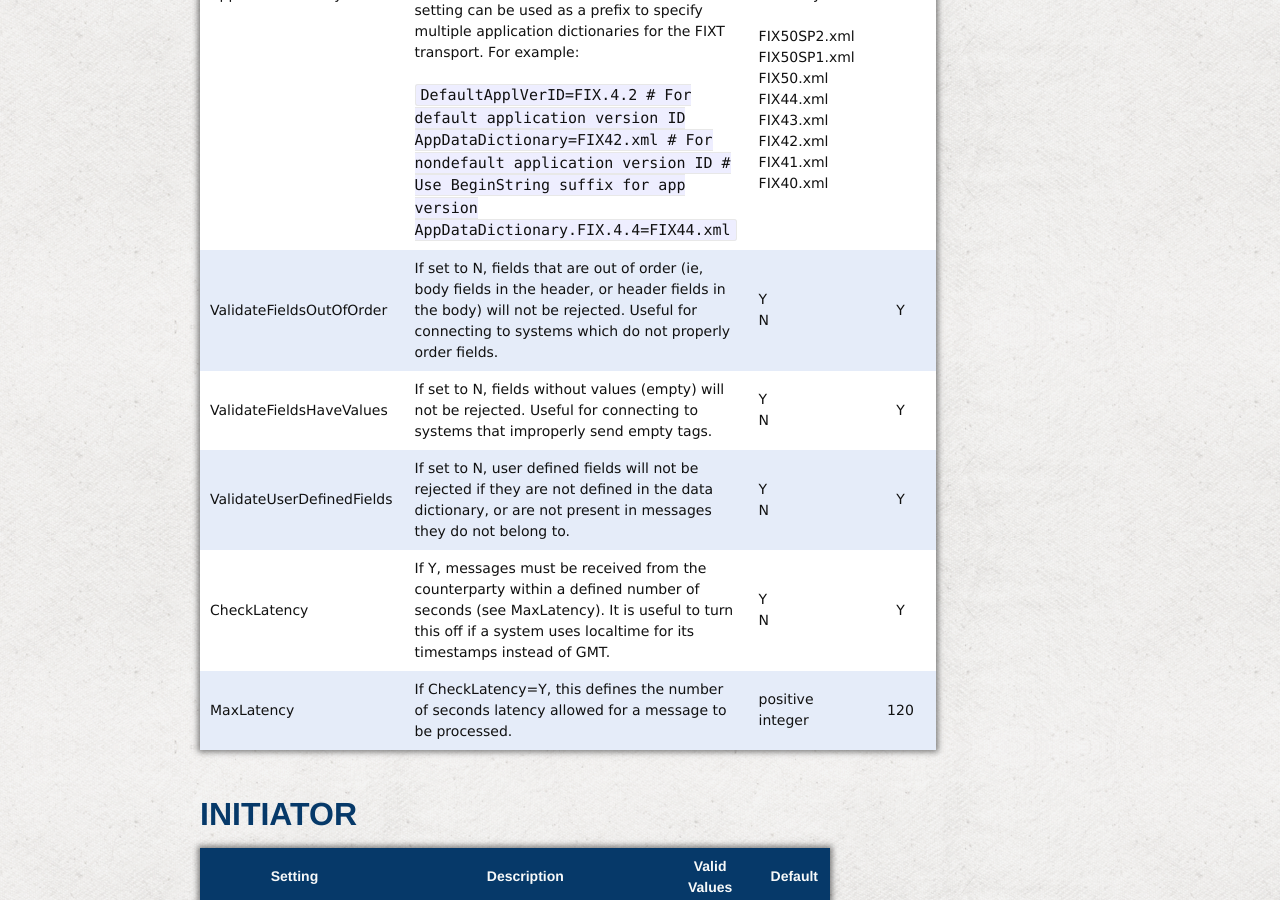
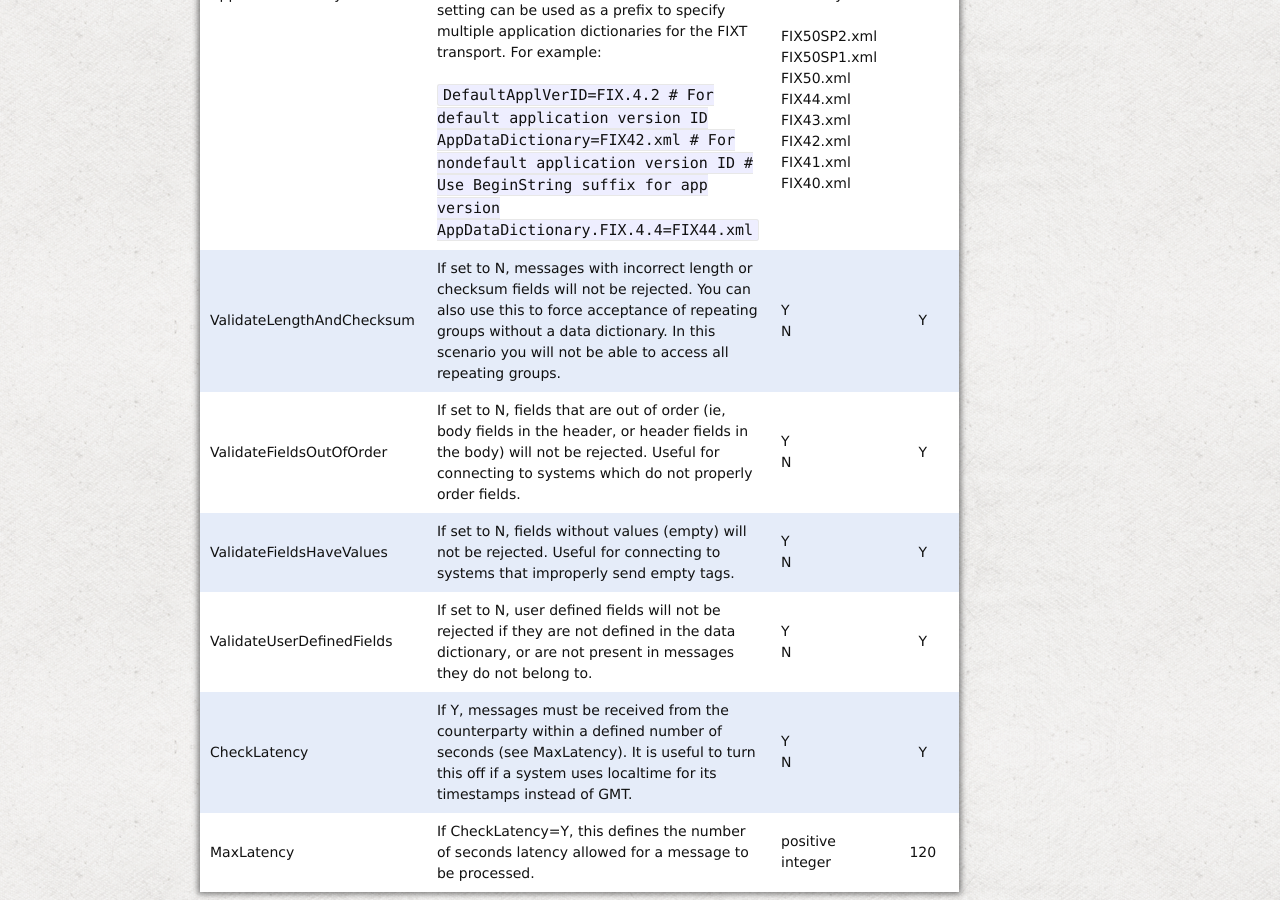
Before and after one commit to connamara/quickfixn, a Jekyll site: the page built from tutorial/configuration.md, in a window 1280 px wide and 900 px high, scrolled down 5553 px. Built offline with Jekyll 4.4.1, drawn with Linux system fonts in a browser that asks for light colours.

Commit message:
add missing documentation for ValidateLengthAndChecksum

```diff
--- a/tutorial/configuration.md
+++ b/tutorial/configuration.md
@@ -366,6 +366,16 @@ QuickFIX Settings
       <div>FIX40.xml</div>
     </td>
     <td class='default'>-</td>
+  </tr>
+
+  <tr>
+    <td class='setting'>ValidateLengthAndChecksum</td>
+    <td class='description'>If set to N, messages with incorrect length or checksum fields will not be rejected. You can also use this to force acceptance of repeating groups without a data dictionary. In this scenario you will not be able to access all repeating groups.</td>
+    <td class='valid'>
+      <div>Y</div>
+      <div>N</div>
+    </td>
+    <td class='default'>Y</td>
   </tr>
 
   <tr>
```
